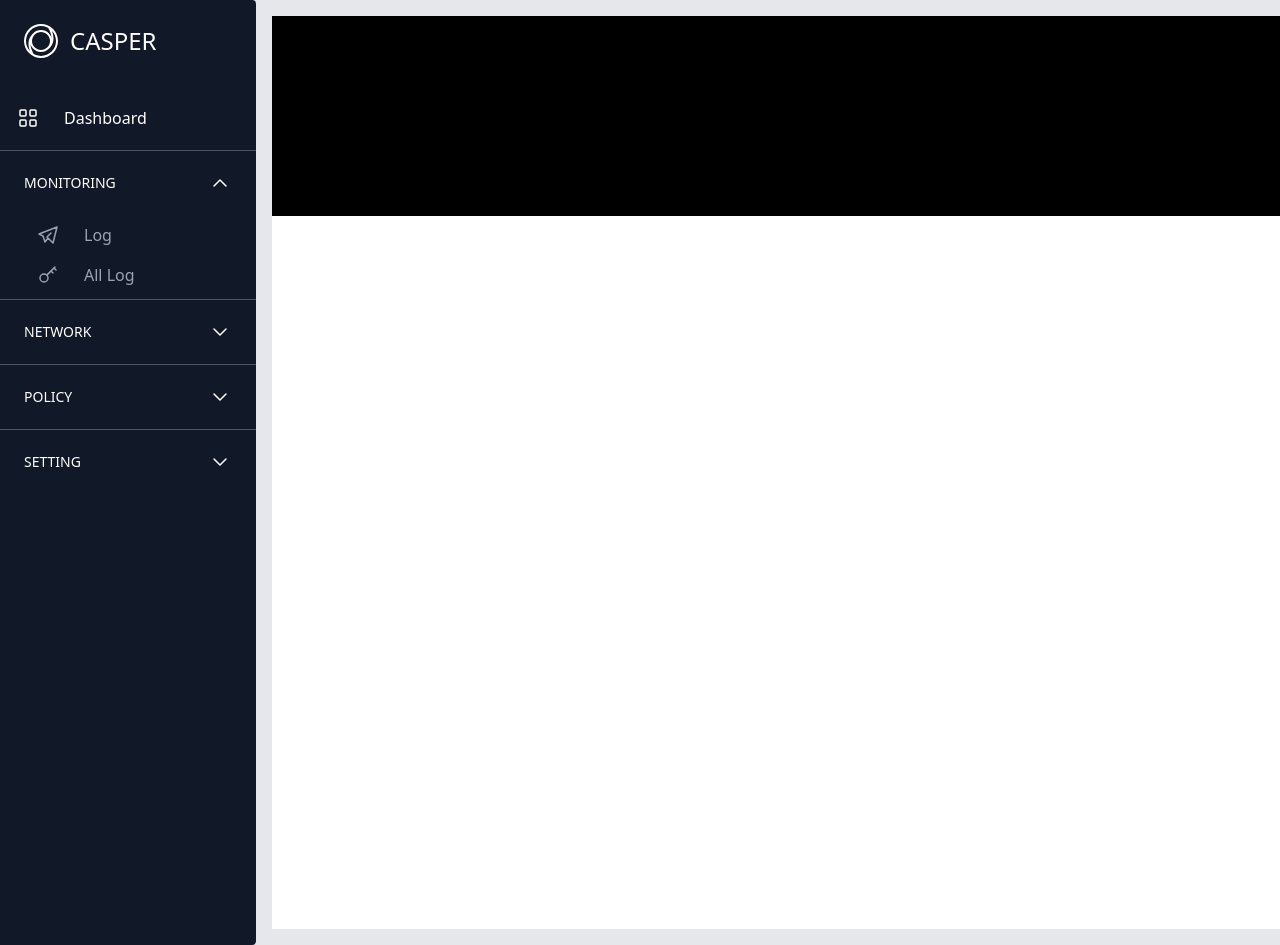
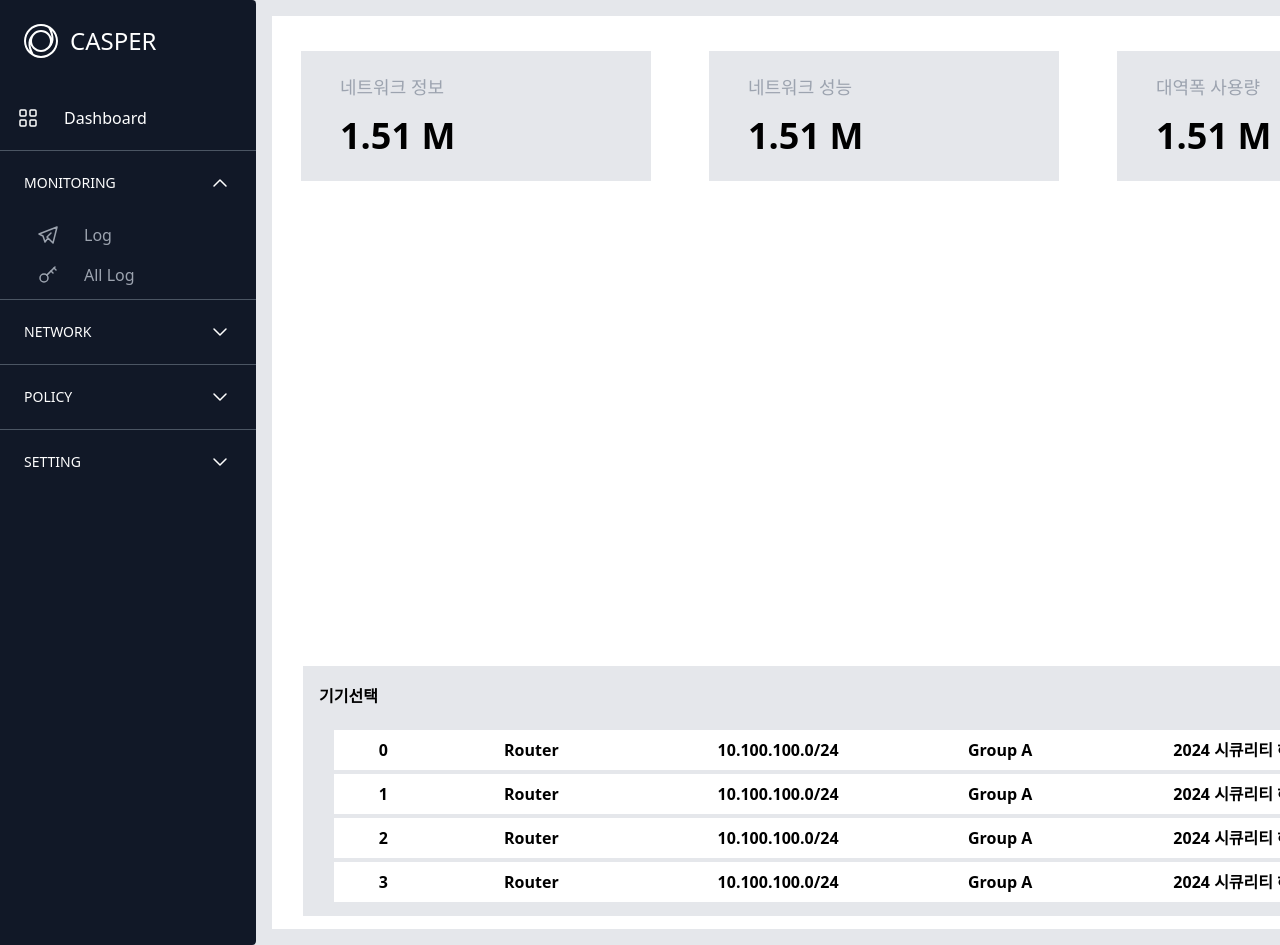
Before and after one commit to root-dove/hackerton_web_front, a React (Create React App) app: page /Network/Status in a window 1280 px wide. Shown: the top 945 px of the page. Built offline with nearby package versions, Linux system fonts and the light colour scheme.

Commit message:
네트워크 메인 뺴고 완성

```diff
--- a/src/components/LineChartType2.js
+++ b/src/components/LineChartType2.js
@@ -12,6 +12,7 @@ const LineChartType2 = () => {
 
     const setMenuValue = (props) => {
       let newArr = [...data];
+      newArr.pop(0);
       newArr.push(props)
       SetData(newArr);
     }
--- /dev/null
+++ b/src/components/Network/InfomationAsset.js
@@ -0,0 +1,33 @@
+import React from 'react'
+import data from '../../data/Asset.json'
+
+const AssetData = (props) =>{
+    return (
+        <ol className='w-[1500px] h-[40px] m-auto flex mt-1'>
+            <li className='w-[100px] h-[40px]  bg-white content-center text-1xl font-bold'><p className='table w-auto m-auto'>{props.Id}</p></li>
+            <li className='w-[200px] h-[40px]  bg-white content-center text-1xl font-bold'><p className='table w-auto m-auto'>{props.Device}</p></li>
+            <li className='w-[300px] h-[40px]  bg-white content-center text-1xl font-bold'><p className='table w-auto m-auto'>{props.Ip}</p></li>
+            <li className='w-[150px] h-[40px]  bg-white content-center text-1xl font-bold'><p className='table w-auto m-auto'>{props.Port}</p></li>
+            <li className='w-[400px] h-[40px]  bg-white content-center text-1xl font-bold'><p className='table w-auto m-auto'>{props.Description}</p></li>
+            <li className='w-[220px] h-[40px]  bg-white content-center text-1xl font-bold'><p className='table w-auto m-auto'>{props.Date}</p></li>
+            <li className='w-[150px] h-[40px]  bg-white content-center text-1xl font-bold text-green-600'><p className='table w-auto m-auto'>{props.Status}</p></li>
+        </ol>
+    )
+}
+
+const InfomationAsset = () => {
+  return (
+    <>
+        <div className='w-full h-[60px] text-1xl font-bold content-center'><p>기기선택</p></div>
+        <div className='w-[1530px] h-[180px] overflow-auto'>
+            {
+                data.map((d,i)=>(
+                    <AssetData key={i} Id={i} Device={d.Device} Date={d.Date} Description={d.Description} Ip={d.IP} Status={d.Status} Port={d.PORT}/>
+                ))
+            }
+        </div>
+    </>
+  )
+}
+
+export default InfomationAsset
--- /dev/null
+++ b/src/components/Network/InfomationBox.js
@@ -0,0 +1,12 @@
+import React from 'react'
+
+const InfomationBox = (props) => {
+  return (
+    <div className='bg-gray-200 h-full w-full pl-7'>
+        <div className='h-[50px] w-[300px] text-gray-400 content-end text-lg m-auto'><p>{props.title}</p></div>
+        <div className='w-[300px] h-[70px]  text-4xl font-bold content-center m-auto'><p>1.51 M</p></div>
+    </div>
+  )
+}
+
+export default InfomationBox
--- a/src/components/Network/Status.js
+++ b/src/components/Network/Status.js
@@ -1,10 +1,39 @@
 import React from 'react'
+import InfomationBox from './InfomationBox'
+import InfomationAsset from './InfomationAsset'
 
 const Status = () => {
   return (
     <div className='bg-white w-full h-full'>
-        <div className='bg-black w-full h-[200px]'>
+        <div className=' w-full h-[200px] flex'>
+          <div className='h-full w-[350px]  m-auto content-center'>
+            <div className='w-full h-[130px] '>
+              <InfomationBox title="네트워크 정보"/>
+            </div>
+          </div>
+          <div className='h-full w-[350px] m-auto content-center'>
+            <div className='w-full h-[130px] '>
+              <InfomationBox title="네트워크 성능"/>
+            </div>
+          </div>
+          <div className='h-full w-[350px] m-auto content-center'>
+            <div className='w-full h-[130px] '>
+              <InfomationBox title="대역폭 사용량"/>
+            </div>
+          </div>
+          <div className='h-full w-[350px] m-auto content-center'>
+            <div className='w-full h-[130px] '>
+              <InfomationBox title="연결 상태"/>
+            </div>
+          </div>
+        </div>
+        <div className=' w-full h-[450px]'>
 
+        </div>
+        <div className='bg-white w-full h-[250px]'>
+          <div className='bg-gray-200 w-[1570px] h-full m-auto pl-4'>
+            <InfomationAsset/>
+          </div>
         </div>
     </div>
   )
--- /dev/null
+++ b/src/data/Asset.json
@@ -0,0 +1,83 @@
+[
+    {
+        "Device" : "Router",
+        "IP" : "10.100.100.0/24",
+        "PORT" : "Group A",
+        "Description" : "2024 시큐리티 해커톤 화이팅",
+        "Date" : "2024-09-04 12:30",
+        "Status" : "ALLOW"
+    },
+    {
+        "Device" : "Router",
+        "IP" : "10.100.100.0/24",
+        "PORT" : "Group A",
+        "Description" : "2024 시큐리티 해커톤 화이팅",
+        "Date" : "2024-09-04 12:30",
+        "Status" : "ALLOW"
+    },
+    {
+        "Device" : "Router",
+        "IP" : "10.100.100.0/24",
+        "PORT" : "Group A",
+        "Description" : "2024 시큐리티 해커톤 화이팅",
+        "Date" : "2024-09-04 12:30",
+        "Status" : "ALLOW"
+    },
+    {
+        "Device" : "Router",
+        "IP" : "10.100.100.0/24",
+        "PORT" : "Group A",
+        "Description" : "2024 시큐리티 해커톤 화이팅",
+        "Date" : "2024-09-04 12:30",
+        "Status" : "ALLOW"
+    },{
+        "Device" : "Router",
+        "IP" : "10.100.100.0/24",
+        "PORT" : "Group A",
+        "Description" : "2024 시큐리티 해커톤 화이팅",
+        "Date" : "2024-09-04 12:30",
+        "Status" : "ALLOW"
+    },{
+        "Device" : "Router",
+        "IP" : "10.100.100.0/24",
+        "PORT" : "Group A",
+        "Description" : "2024 시큐리티 해커톤 화이팅",
+        "Date" : "2024-09-04 12:30",
+        "Status" : "ALLOW"
+    },{
+        "Device" : "Router",
+        "IP" : "10.100.100.0/24",
+        "PORT" : "Group A",
+        "Description" : "2024 시큐리티 해커톤 화이팅",
+        "Date" : "2024-09-04 12:30",
+        "Status" : "ALLOW"
+    },{
+        "Device" : "Router",
+        "IP" : "10.100.100.0/24",
+        "PORT" : "Group A",
+        "Description" : "2024 시큐리티 해커톤 화이팅",
+        "Date" : "2024-09-04 12:30",
+        "Status" : "ALLOW"
+    },{
+        "Device" : "Router",
+        "IP" : "10.100.100.0/24",
+        "PORT" : "Group A",
+        "Description" : "2024 시큐리티 해커톤 화이팅",
+        "Date" : "2024-09-04 12:30",
+        "Status" : "ALLOW"
+    },{
+        "Device" : "Router",
+        "IP" : "10.100.100.0/24",
+        "PORT" : "Group A",
+        "Description" : "2024 시큐리티 해커톤 화이팅",
+        "Date" : "2024-09-04 12:30",
+        "Status" : "ALLOW"
+    },{
+        "Device" : "Router",
+        "IP" : "10.100.100.0/24",
+        "PORT" : "Group A",
+        "Description" : "2024 시큐리티 해커톤 화이팅",
+        "Date" : "2024-09-04 12:30",
+        "Status" : "ALLOW"
+    }
+]
```
